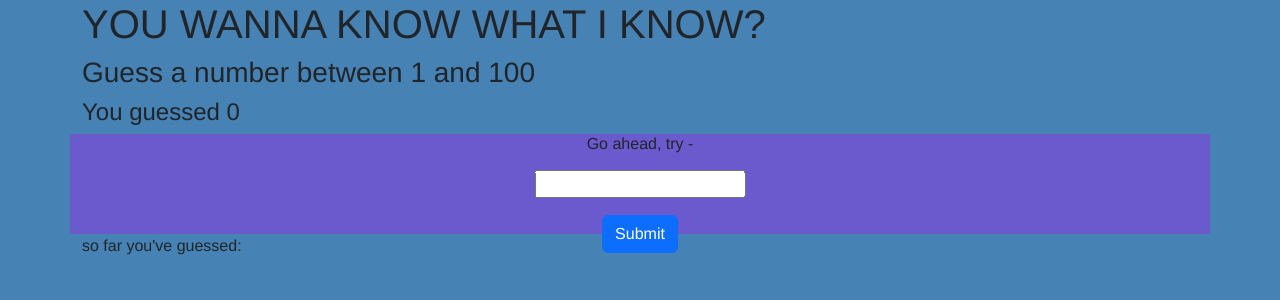
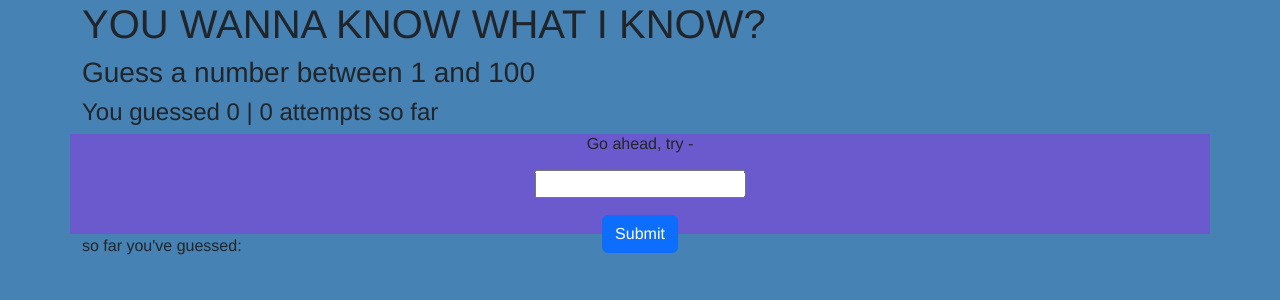
Before and after one commit to m-smith15/Python, a Flask app: page / in a window 1280 px wide. Shown: the top 300 px of the page. Run offline with Flask 2, Linux system fonts and the light colour scheme.

Commit message:
attempt limit and replay added!

```diff
--- a/flask/great_number_game/server.py
+++ b/flask/great_number_game/server.py
@@ -17,6 +17,8 @@ def landing_page():
     if "guess_hist" not in session:
         session["guess_hist"] = []
         print("guess history reset")
+    if "attempts" not in session:
+        session["attempts"] = 0
 
 
     return render_template("index.html")
@@ -35,6 +37,8 @@ def guess_sent():
     print(session["guess"])
     print(session["guess_number"])
 
+    session["attempts"] += 1
+
     session.modified = True
 
     return redirect("/")
@@ -43,6 +47,8 @@ def guess_sent():
 def retry_game():
     session["guess"] = 0
     session["guess_hist"] = []
+    session["attempts"] = 0
+    session["guess_number"] = random.randint(1,100)
 
     return redirect("/")
 
--- a/flask/great_number_game/templates/index.html
+++ b/flask/great_number_game/templates/index.html
@@ -9,9 +9,10 @@
     <title>Great Number Game</title>
 </head>
 <body>
+{% if session["attempts"] < 6 %}
     <h1 class="container">YOU WANNA KNOW WHAT I KNOW?</h1>
     <h3 class="container">Guess a number between 1 and 100</h3>
-    <h4 class="container">You guessed {{session["guess"]}}</h4>
+    <h4 class="container">You guessed {{session["guess"]}} | {{session["attempts"]}} attempts so far</h4>
     <form class="container" action="/play_again" method="post">
         {% if session["guess"] > session["guess_number"] %}
             <div style="background-color:red">Too High!</div>
@@ -39,5 +40,11 @@
         <li> Test : {{item["guess"]}}</li>
         {% endfor %}
     </div>
+{% else %}
+    <form class="container" action="/play_again" method="post">
+        <div>The correct answer was {{session["guess_number"]}}. Would you like to try again?</div>
+        <div><input type="submit" class="btn btn-primary" value="Try again?"></div>
+    </form>
+{% endif %}
 </body>
 </html>
```
